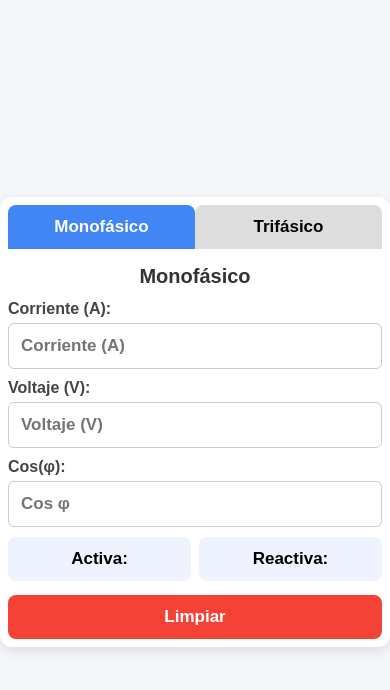
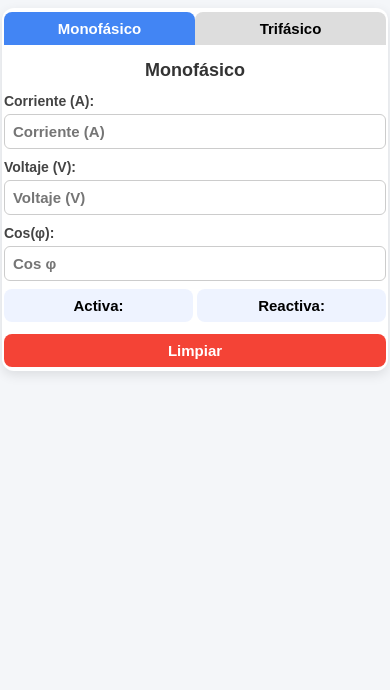
Before and after one commit to hassuser/power-calculator, a plain HTML site: page index.html in a window 390 px wide. Drawn offline with Linux system fonts and the light colour scheme.

Commit message:
Add files via upload

```diff
--- a/index.html
+++ b/index.html
@@ -5,44 +5,49 @@
   <title>Power Calculator</title>
   <meta name="viewport" content="width=device-width, initial-scale=1.0">
   <style>
+    html {
+      box-sizing: border-box;
+    }
+    *, *:before, *:after {
+      box-sizing: inherit;
+    }
     body {
       font-family: Arial, sans-serif;
       background: #f4f6f9;
-      display: flex;
-      justify-content: center;
-      align-items: center;
-      height: 100vh;
       margin: 0;
-      font-size: 18px; /* Increased base font size */
+      font-size: 18px;
+      min-height: 100vh; /* allow scrolling if needed */
+      display: block;    /* remove flex centering */
     }
     .container {
       background: white;
-      padding: 16px;
+      padding: 12px 6px;
       border-radius: 12px;
       box-shadow: 0 4px 12px rgba(0,0,0,0.1);
       width: 100%;
-      max-width: 440px; /* Slightly wider for mobile */
+      max-width: 380px;
+      margin: 24px auto 24px auto; /* add margin for mobile */
     }
     h2 {
       text-align: center;
       margin-bottom: 12px;
       color: #333;
-      font-size: 24px; /* Larger heading */
+      font-size: 22px;
     }
     label {
       display: block;
       margin-top: 10px;
       font-weight: bold;
       color: #444;
-      font-size: 17px; /* Larger label */
+      font-size: 16px;
     }
     input {
       width: 100%;
-      padding: 14px;
+      padding: 12px;
       margin-top: 5px;
       border: 1px solid #ccc;
       border-radius: 6px;
-      font-size: 19px; /* Larger input text */
+      font-size: 18px;
       font-weight: bold;
       -moz-appearance: textfield;
       box-sizing: border-box;
@@ -52,26 +57,26 @@
       -webkit-appearance: none;
       margin: 0;
     }
-    .result {
+    .result, .result * {
       background: #eef3ff;
-      padding: 14px;
+      padding: 12px;
       border-radius: 8px;
-      font-size: 19px; /* Larger result text */
-      font-weight: bold !important; /* Always bold */
+      font-size: 18px;
+      font-weight: bold !important;
       text-align: center;
     }
     .tabs {
       display: flex;
-      margin-bottom: 16px;
+      margin-bottom: 12px;
     }
     .tab-button {
       flex: 1;
-      padding: 14px;
+      padding: 10px;
       cursor: pointer;
       border: none;
       background: #ddd;
       font-weight: bold;
-      font-size: 18px; /* Larger tab text */
+      font-size: 16px;
       border-radius: 8px 8px 0 0;
     }
     .tab-button.active {
@@ -83,48 +88,55 @@
     .phase-group {
       display: grid;
       grid-template-columns: repeat(3, 1fr);
-      gap: 8px;
-      margin-bottom: 10px;
+      gap: 6px;
+      margin-bottom: 8px;
     }
     .phase-label {
       font-weight: bold;
       margin: 8px 0 4px;
       color: #666;
-      font-size: 17px;
+      font-size: 15px;
     }
     .results-grid {
       display: grid;
       grid-template-columns: 1fr 1fr;
-      gap: 8px;
-      margin-top: 10px;
+      gap: 6px;
+      margin-top: 8px;
     }
     .clear-btn {
       width: 100%;
-      margin-top: 14px;
-      padding: 14px;
+      margin-top: 12px;
+      padding: 12px;
       background: #f44336;
       color: white;
       font-weight: bold;
       border: none;
       border-radius: 8px;
       cursor: pointer;
-      font-size: 18px;
+      font-size: 16px;
     }
 
     @media (max-width: 480px) {
       .container {
-        max-width: 98vw;
+        max-width: 99vw;
+        padding: 4px 2px;
+        margin: 8px auto 8px auto;
+      }
+      h2 {
+        font-size: 18px;
+      }
+      label, .phase-label {
+        font-size: 14px;
+      }
+      input, .result, .tab-button, .clear-btn {
+        font-size: 15px;
         padding: 8px;
       }
-      h2 {
-        font-size: 20px;
+      .results-grid {
+        gap: 4px;
       }
-      label, .phase-label {
-        font-size: 16px;
-      }
-      input, .result, .tab-button, .clear-btn {
-        font-size: 17px;
-        padding: 12px;
+      .phase-group {
+        gap: 4px;
       }
     }
   </style>
```
